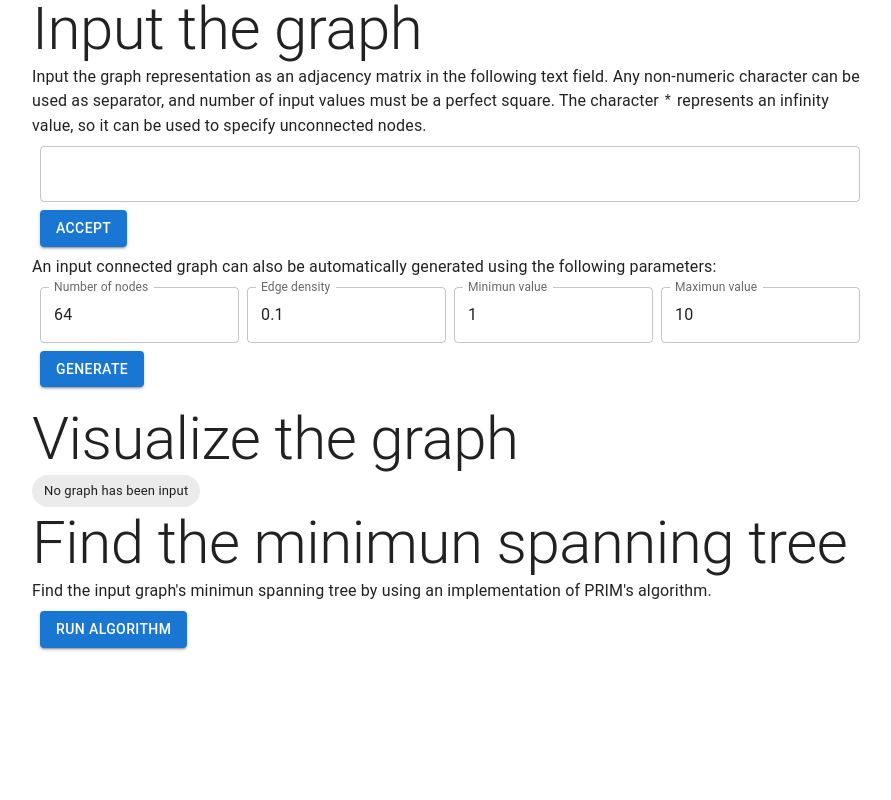
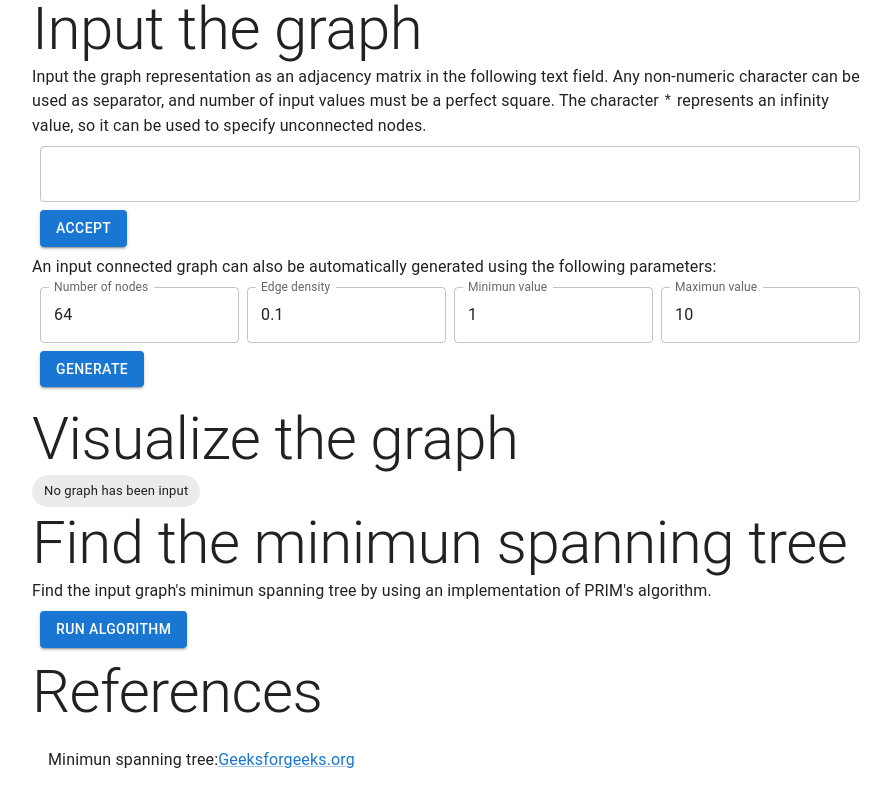
Before and after one commit to dgarcia841/graph-tree, a React app: page / in a window 1280 px wide. Shown: the part 211-1011 px from the top of the page, without its empty margins (190-1081 px from the left). Before the commit the page ends 867 px from the top, so only its background shows below. Built offline with nearby package versions, Linux system fonts and the light colour scheme.

Commit message:
refferences added

```diff
--- a/src/components/Document.tsx
+++ b/src/components/Document.tsx
@@ -1,4 +1,4 @@
-import { Typography } from "@mui/material"
+import { Link, List, ListItem, ListItemText, Typography } from "@mui/material"
 import React, { useReducer } from "react"
 import Model from "../Model"
 import GraphField from "./input/GraphField"
@@ -46,5 +46,18 @@ export default () => {
             Find the input graph's minimun spanning tree by using an implementation of PRIM's algorithm.
         </Typography>
         <GraphSpanningTree />
+        <Typography variant="h2">
+            References
+        </Typography>
+        <List>
+            <ListItem>
+                <ListItemText>
+                    Minimun spanning tree:
+                    <Link target="_blank" href="https://www.geeksforgeeks.org/prims-algorithm-simple-implementation-for-adjacency-matrix-representation/">
+                        Geeksforgeeks.org
+                    </Link>
+                </ListItemText>
+            </ListItem>
+        </List>
     </React.Fragment>
 }
```
